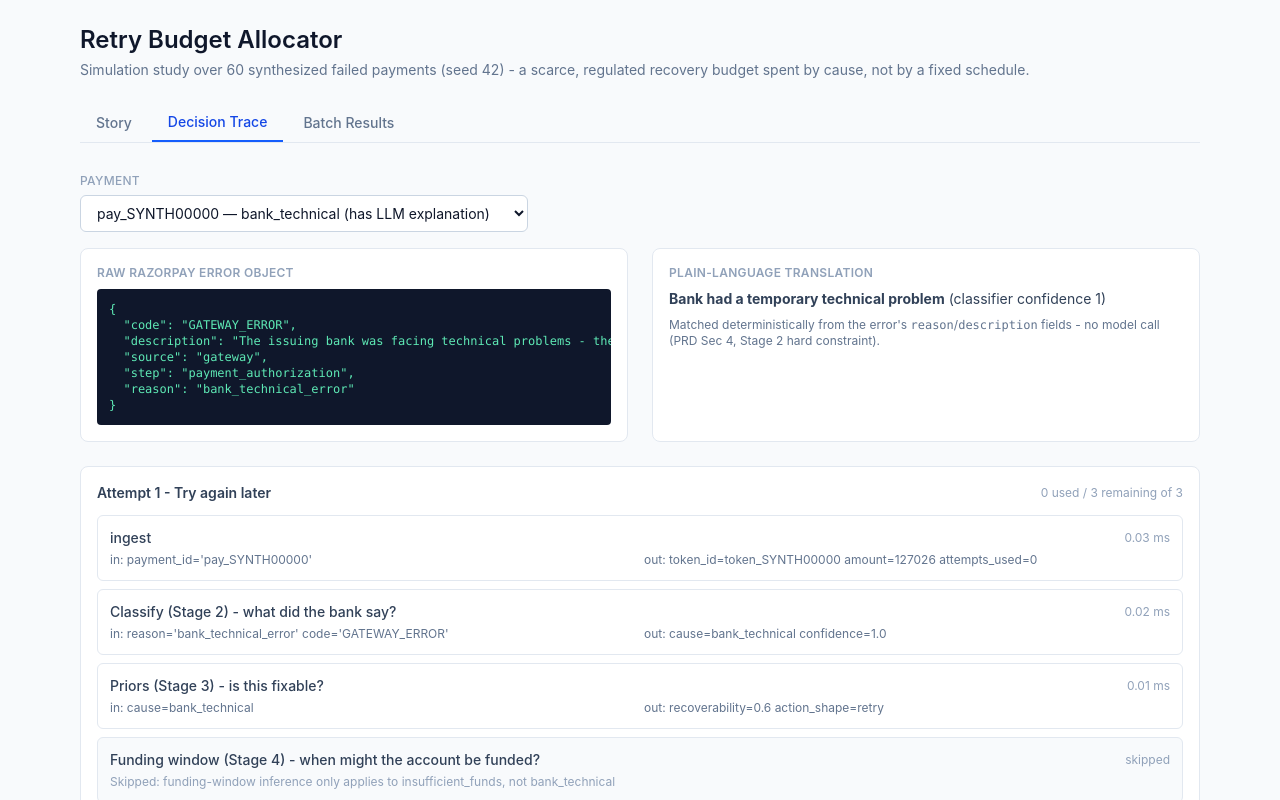
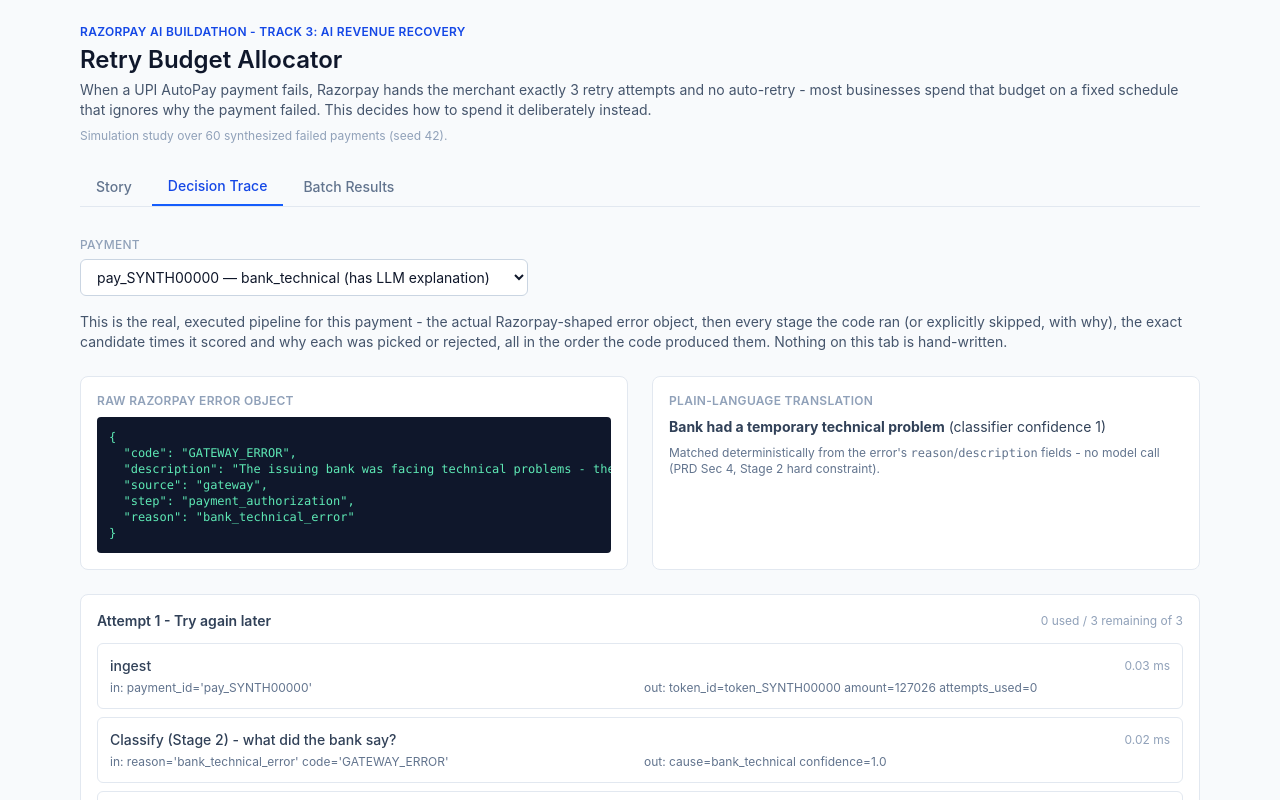
Before and after one commit to Asha0509/retry-budget-allocator, a React (Vite) app in the folder dashboard/: page / in a window 1280 px wide. Both pictures are taken after a click on the button "Decision Trace". Shown: the top 800 px of the page. Built offline with nearby package versions, Linux system fonts and the light colour scheme.

Commit message:
Add plain-language problem framing to dashboard (Gap 1)

```diff
--- a/dashboard/src/App.jsx
+++ b/dashboard/src/App.jsx
@@ -36,10 +36,14 @@
   return (
     <div className="mx-auto max-w-6xl px-4 py-6">
       <header className="mb-6">
-        <h1 className="text-2xl font-semibold text-slate-900">Retry Budget Allocator</h1>
-        <p className="mt-1 text-sm text-slate-500">
-          Simulation study over {run.n} synthesized failed payments (seed {run.seed}) - a scarce, regulated recovery budget spent by
-          cause, not by a fixed schedule.
+        <p className="text-xs font-semibold uppercase tracking-wide text-blue-700">Razorpay AI Buildathon - Track 3: AI Revenue Recovery</p>
+        <h1 className="mt-1 text-2xl font-semibold text-slate-900">Retry Budget Allocator</h1>
+        <p className="mt-1 text-sm text-slate-600">
+          When a UPI AutoPay payment fails, Razorpay hands the merchant exactly 3 retry attempts and no auto-retry - most businesses
+          spend that budget on a fixed schedule that ignores why the payment failed. This decides how to spend it deliberately instead.
+        </p>
+        <p className="mt-2 text-xs text-slate-400">
+          Simulation study over {run.n} synthesized failed payments (seed {run.seed}).
         </p>
       </header>
 
--- a/dashboard/src/views/BatchResultsView.jsx
+++ b/dashboard/src/views/BatchResultsView.jsx
@@ -86,8 +86,18 @@
 export default function BatchResultsView({ run, sensitivity }) {
   const { baseline, allocator } = run.results_table
 
+  const attemptsSavedPct = Math.round((1 - allocator.attempts_spent / baseline.attempts_spent) * 100)
+  const recoveredDelta = allocator.payments_recovered - baseline.payments_recovered
+
   return (
     <div className="space-y-6">
+      <p className="text-sm text-slate-700">
+        The finding: spending the same 3-attempt budget by cause instead of on a fixed schedule uses{' '}
+        <strong>{attemptsSavedPct}% fewer retry attempts</strong> and wastes <strong>zero</strong> of them on payments that could never
+        have succeeded (baseline wastes {baseline.attempts_wasted_on_unrecoverable_causes}) - the honest caveat is it does{' '}
+        {recoveredDelta >= 0 ? 'also recover more payments' : `not recover more raw payments at these settings (${Math.abs(recoveredDelta)} fewer)`},
+        and the sensitivity sweep below shows exactly when and why.
+      </p>
       <div className="rounded-md border border-amber-200 bg-amber-50 p-3 text-xs text-amber-800">
         Simulation study, not a live-payments measurement: test-mode outcomes are authored by a frozen, declared success model
         (eval/outcome_model.py), never seen by the allocator. This measures whether the allocator spends a scarce budget well under a
--- a/dashboard/src/views/DecisionTraceView.jsx
+++ b/dashboard/src/views/DecisionTraceView.jsx
@@ -71,6 +71,11 @@
 
   return (
     <div className="space-y-6">
+      <p className="text-sm text-slate-600">
+        This is the real, executed pipeline for this payment - the actual Razorpay-shaped error object, then every stage the code ran
+        (or explicitly skipped, with why), the exact candidate times it scored and why each was picked or rejected, all in the order the
+        code produced them. Nothing on this tab is hand-written.
+      </p>
       <div className="grid gap-6 md:grid-cols-2">
         <div className="rounded-lg border border-slate-200 bg-white p-4">
           <h3 className="text-xs font-semibold uppercase tracking-wide text-slate-400">Raw Razorpay error object</h3>
```
